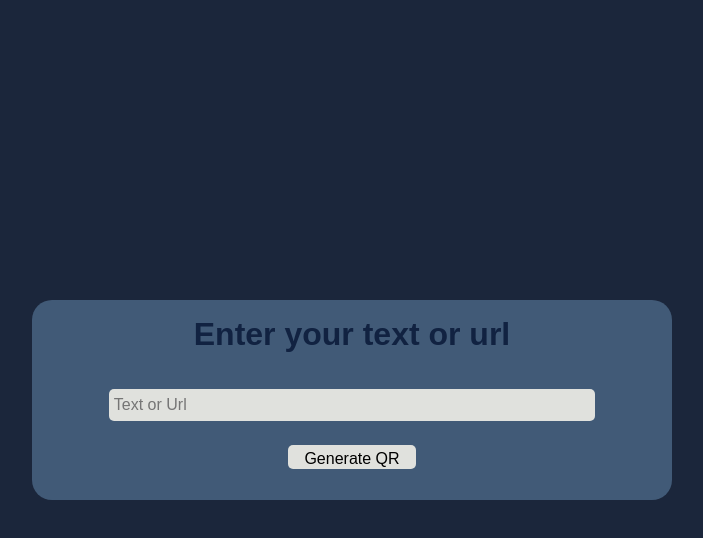
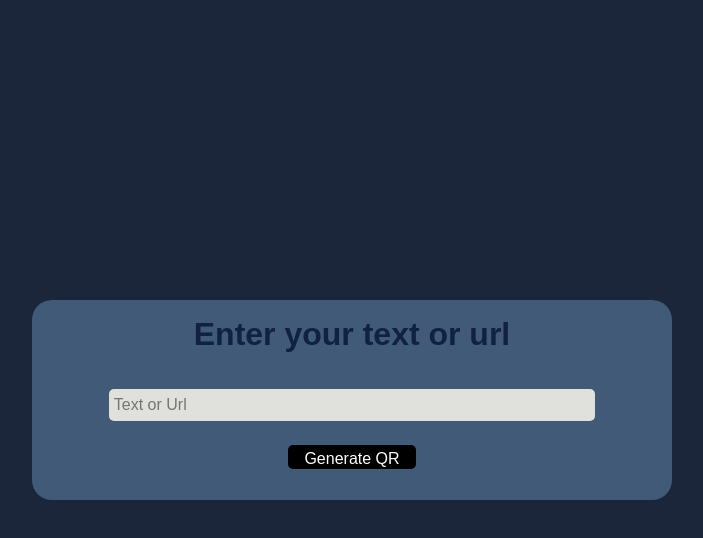
Before and after one commit to nikhilitz/Qr-Generator, a plain HTML site: page index.html in a window 1280 px wide. In both pictures the pointer is over the button "Generate QR". Shown: the whole page, without its empty margins (288-991 px from the left). Drawn offline with Linux system fonts and the light colour scheme.

Commit message:
updated css

```diff
--- a/style.css
+++ b/style.css
@@ -63,3 +63,7 @@ body{
     width: 10rem;
     height: 10rem;
 }
+.lower button:hover{
+    background-color: black;
+    color: white;
+}
```
